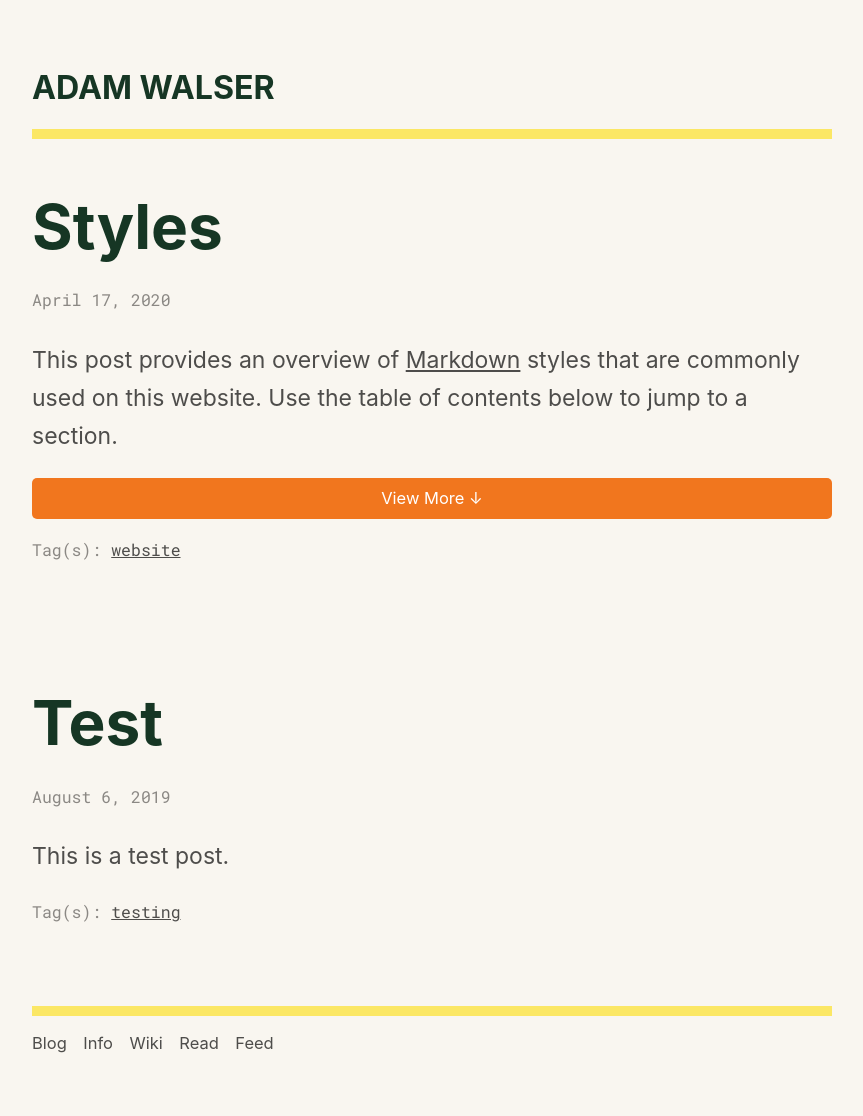
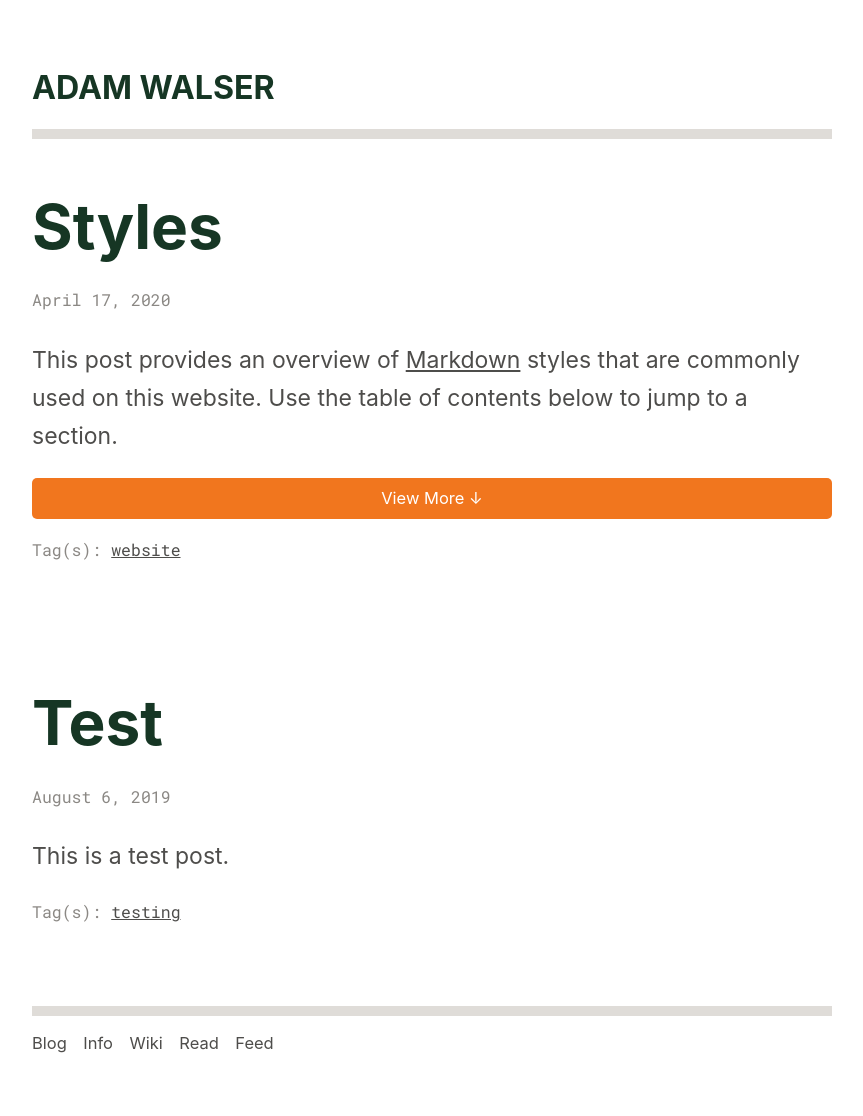
Before and after one commit to ajpwalser/ajpwalser.github.io, a Jekyll site: the page built from index.html, in a window 1280 px wide. Shown: the whole page, without its empty margins (208-1071 px from the left). Built offline with Jekyll 4.4.1, drawn with Linux system fonts in a browser that asks for light colours; some web fonts are replaced; the list of posts is cut into pages by our own code.

Commit message:
Update style.css

```diff
--- a/css/style.css
+++ b/css/style.css
@@ -7,7 +7,7 @@ html { font-family: 'Inter', sans-serif; }
 /* Body ⌁ */
 
 body {
-	background: rgb(249, 246, 240);
+	background: rgb(255, 255, 255);
 	margin: 1em auto;
 	max-width: 800px;
 	line-height: 1.66;
@@ -199,7 +199,7 @@ pre {
 hr {
 	border: 0;
 	height: 0;
-	border-top: 10px solid rgb(251, 231, 101);
+	border-top: 10px solid rgb(223, 220, 216);
 }
 
 
```
